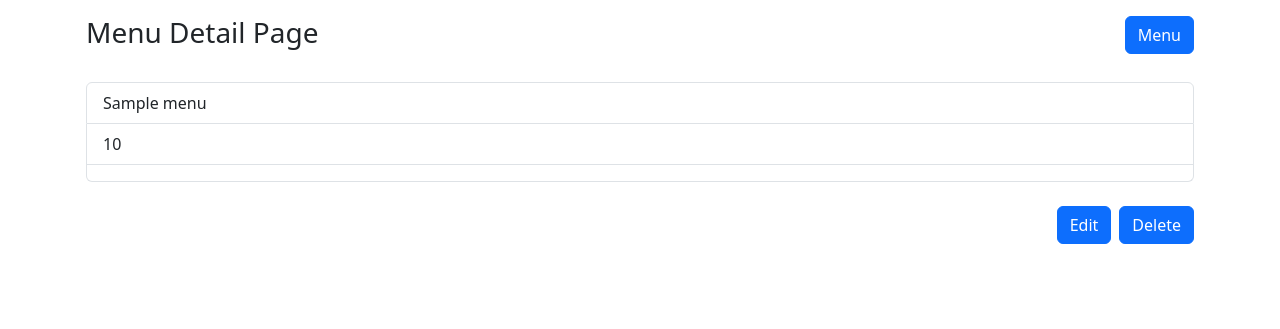
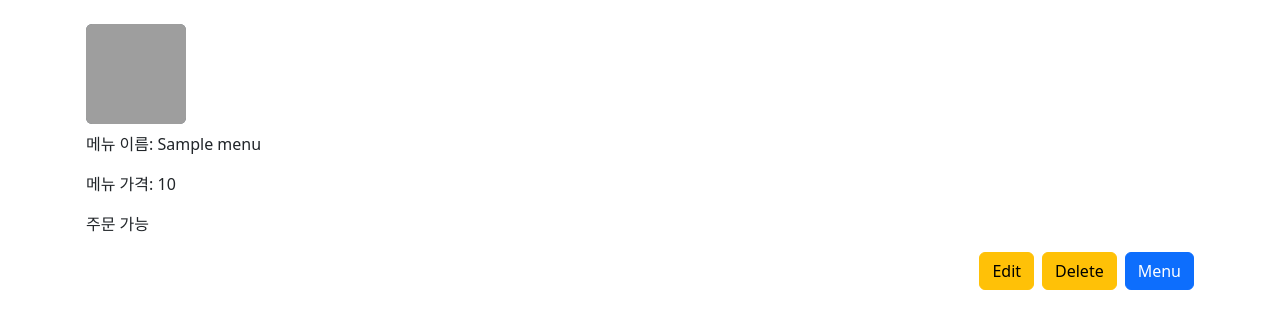
Before and after one commit to yaezzin/DeliveryApp, a Django app: template app/sajjang/templates/stores/store/menu/detail.html in a window 1280 px wide. Shown: the top 329 px of the page. Run offline with Django 4.2, Linux system fonts and the light colour scheme; the template is opened without the code that fills it: most values are stand-ins (such as "Sample title", 1, 10 or a date in 2020); grey boxes are pictures that could not be loaded.

Commit message:
[ADD] 특정 가게 특정 메뉴 상세보기 템플릿 작업

```diff
--- a/app/sajjang/templates/stores/store/menu/detail.html
+++ b/app/sajjang/templates/stores/store/menu/detail.html
@@ -1,20 +1,20 @@
 {% extends 'base.html' %}
 {% block content %}
-    <div class="d-flex flex-row justify-content-between">
-        <h3>Menu Detail Page</h3>
-        <div>
-            <a href="{% url 'sajjang_store_menu' store.id %}" class="btn btn-primary">Menu</a>
-        </div>
+    <div class="my-2" style="width:100px; height:100px;">
+        {% if menu.store_pic %}
+            <img src="..." class="rounded float-start bg-secondary" alt="" style="width:100px; height:100px;">
+        {% else %}
+            <img src="..." class="rounded float-start bg-secondary" alt="No img" style="width:100px; height:100px;">
+        {% endif %}
     </div>
     <div>
-        <ul class="list-group my-4">
-            <li class="list-group-item">{{ menus.name }}</li>
-            <li class="list-group-item">{{ menus.unit_price }}</li>
-            <li class="list-group-item">{{ menus.is_available }}</li>
-        </ul>
-        <div class="d-grid gap-2 d-flex justify-content-end">
-            <a class="btn btn-primary" href="{% url 'sajjang_store_menu_edit' store.id menu.id %}">Edit</a>
-            <a class="btn btn-primary" href="{% url 'sajjang_store_menu_delete' store.id menu.id %}">Delete</a>
-        </div>
+        <p>메뉴 이름: {{ menu.name }}</p>
+        <p>메뉴 가격: {{ menu.unit_price }}</p>
+        <p>{% if menu.is_available == False %} 주문 불가능 {% else %} 주문 가능 {% endif %}</p>
+    </div>
+    <div class="d-grid gap-2 d-flex justify-content-end">
+        <a class="btn btn-warning" href="{% url 'sajjang_store_menu_edit' store.id menu.id %}">Edit</a>
+        <a class="btn btn-warning" href="{% url 'sajjang_store_menu_delete' store.id menu.id %}">Delete</a>
+        <a class="btn btn-primary" href="{% url 'sajjang_store_menu' store.id %}">Menu</a>
     </div>
 {% endblock %}
```
